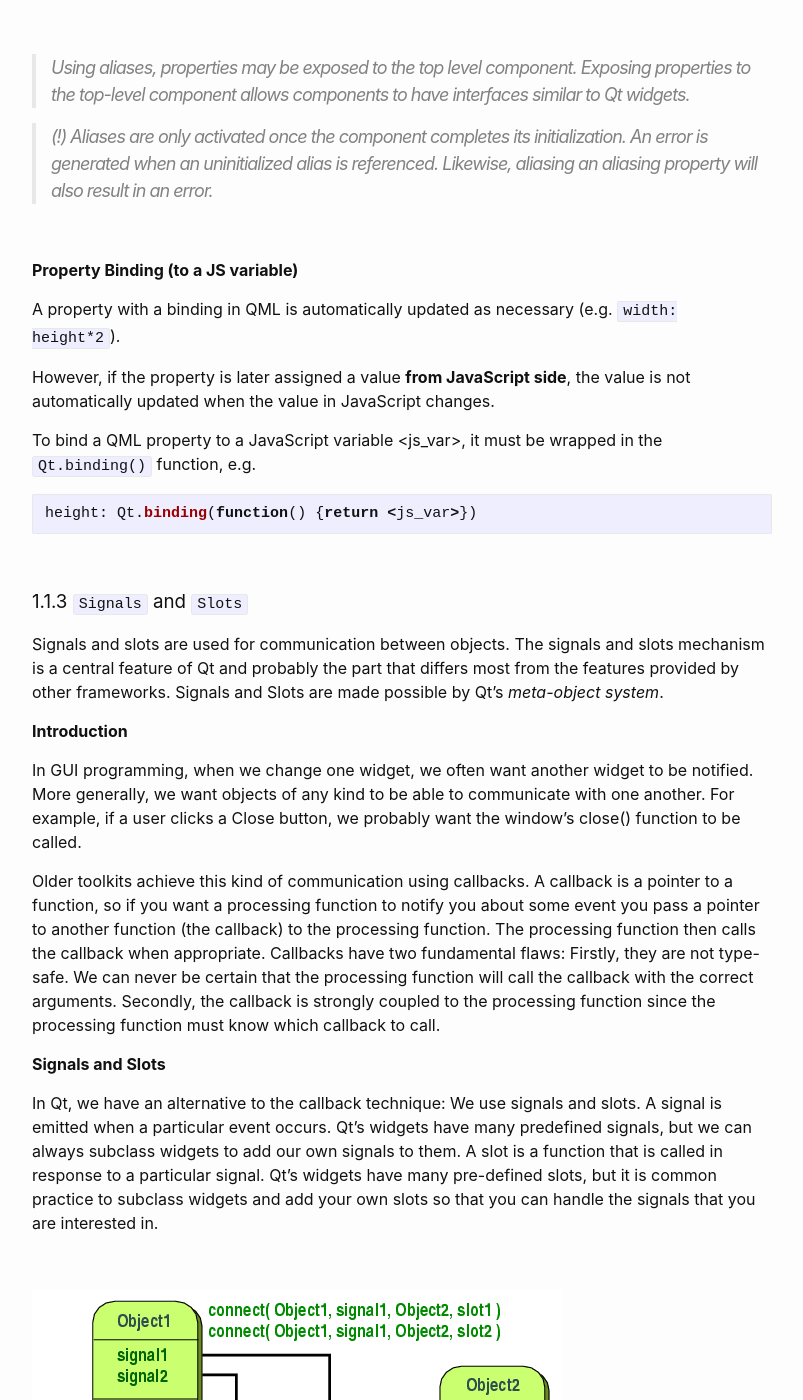
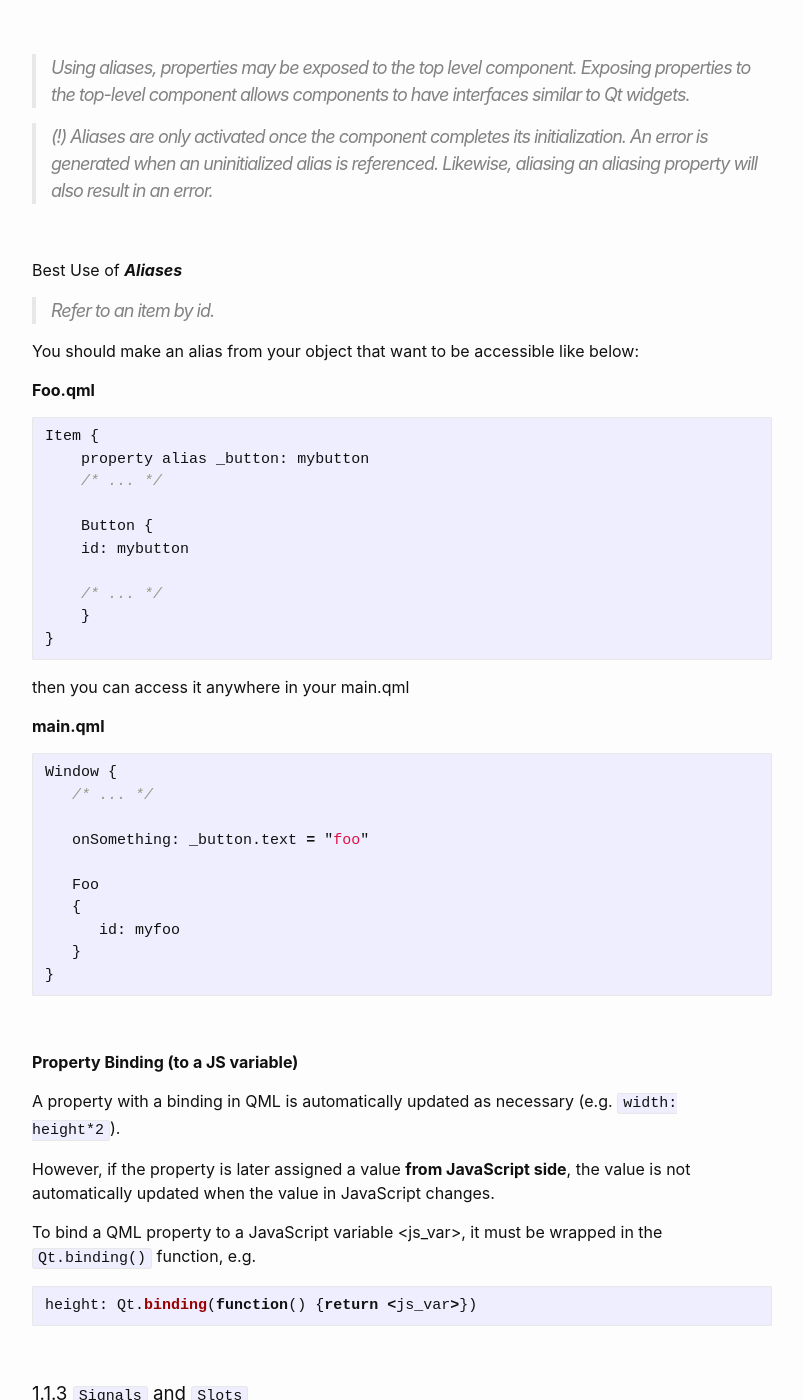
Before and after one commit to Hautaklyttn/progDocs, a Jekyll site: the page built from docs/articles/qt_qml.md, in a window 1280 px wide and 1400 px high, scrolled down 9464 px. Shown: the whole window, without its empty margins (238-1041 px from the left). Built offline with Jekyll 4.4.1, drawn with Linux system fonts in a browser that asks for light colours.

Commit message:
qml addition

````diff
--- a/docs/articles/qt_qml.md
+++ b/docs/articles/qt_qml.md
@@ -327,6 +327,45 @@ Button {
 
 &nbsp;
 
+Best Use of ***Aliases***
+
+> Refer to an item by *id*.
+
+You should make an alias from your object that want to be accessible like below:
+
+**Foo.qml**
+```js
+Item {
+    property alias _button: mybutton
+    /* ... */
+
+    Button {
+    id: mybutton
+
+    /* ... */
+    }
+}
+```
+
+then you can access it anywhere in your main.qml
+
+**main.qml**
+
+```js
+Window {
+   /* ... */
+
+   onSomething: _button.text = "foo"
+
+   Foo
+   {
+      id: myfoo
+   }
+}
+```
+
+&nbsp;
+
 **Property Binding (to a JS variable)**
 
 A property with a binding in QML is automatically updated as necessary (e.g. `width: height*2`).
````
